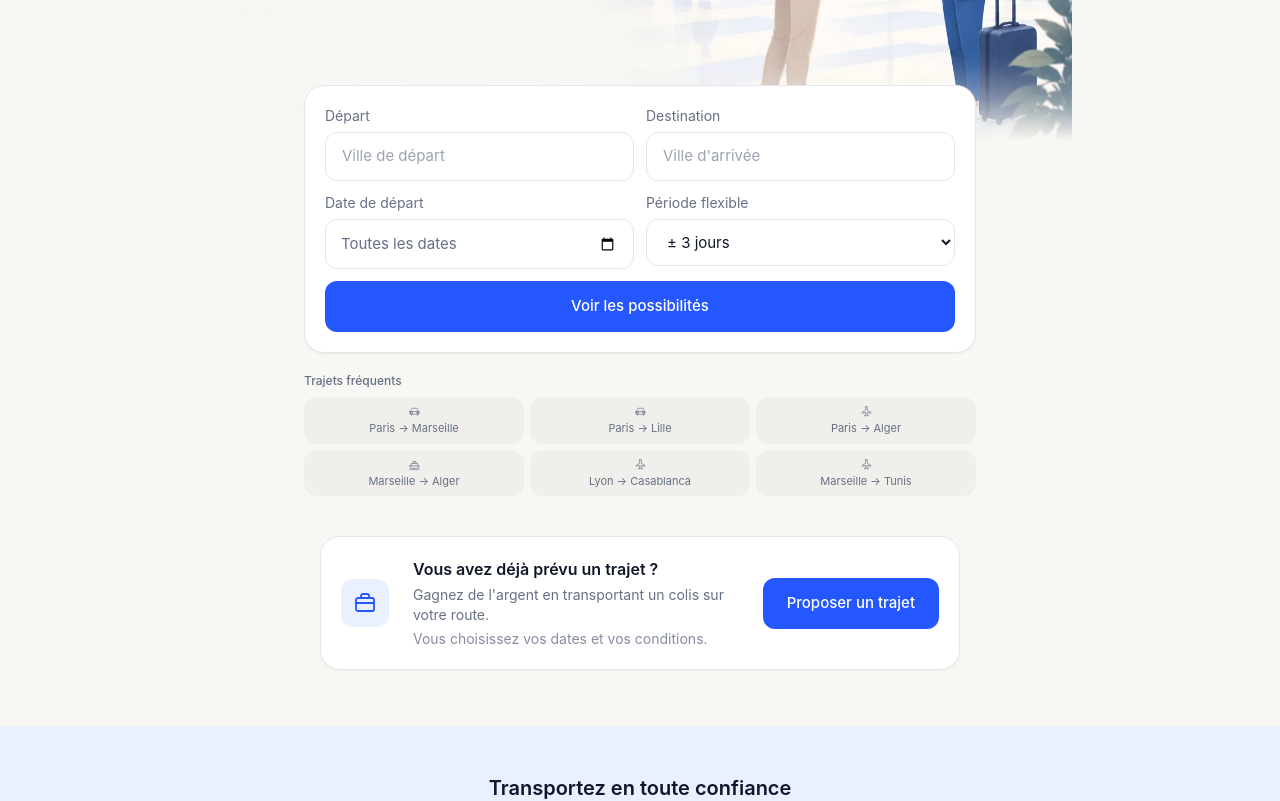
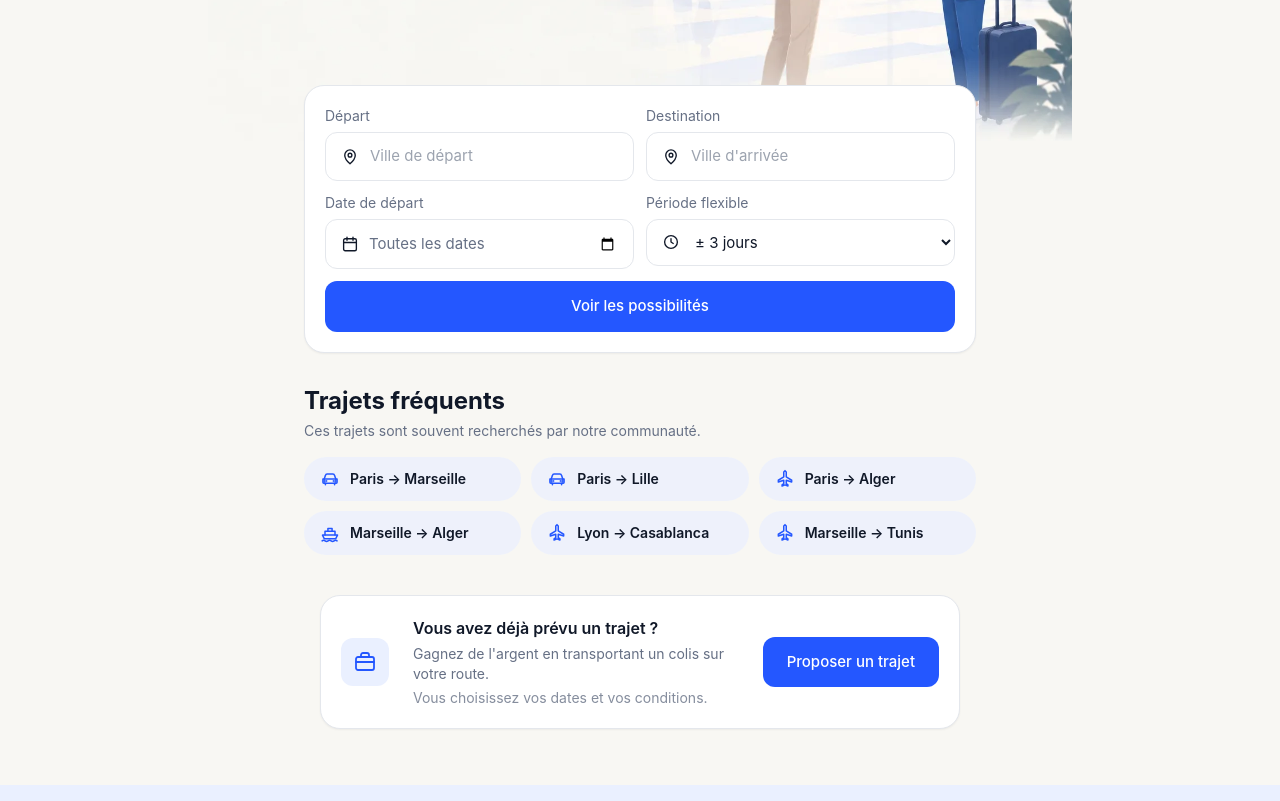
Before and after one commit to deen-tag/Coliz, a Next.js app: page / in a window 1280 px wide. Shown: the part 540-1341 px from the top of the page. Built offline with nearby package versions, Linux system fonts and the light colour scheme; no server answers.

Commit message:
Pastilles trajets et icones formulaire

```diff
--- a/src/app/page.tsx
+++ b/src/app/page.tsx
@@ -5,7 +5,7 @@ import { getServerSession } from "next-auth";
 import { authOptions } from "@/server/auth/options";
 import { Logo } from "@/components/logo";
 import { PrimaryButton, Card } from "@/components/ui";
-import { ShieldIcon, LockIcon, MapPinIcon, CheckBadgeIcon, SuitcaseIcon, CarIcon, PlaneIcon, FerryIcon } from "@/components/icons";
+import { ShieldIcon, LockIcon, MapPinIcon, CheckBadgeIcon, SuitcaseIcon, CalendarIcon, ClockIcon, CarIcon, PlaneIcon, FerryIcon } from "@/components/icons";
 
 // Trajets réels les plus concernés par la diaspora maghrébine en France
 // (Paris, Marseille, Lyon, Lille) — à titre indicatif, non cliquables.
@@ -106,19 +106,22 @@ export default async function HomePage() {
                 <Field name="to" label="Destination" placeholder="Ville d'arrivée" />
               </div>
               <div className="grid grid-cols-2 gap-3">
-                <DateField name="date" label="Date de départ" placeholder="Toutes les dates" />
+                <DateField name="date" label="Date de départ" placeholder="Toutes les dates" icon={<CalendarIcon size={18} />} />
                 <label className="block">
                   <span className="block text-sm text-ink-muted mb-1.5 whitespace-nowrap">Période flexible</span>
+                  <span className="relative block">
+                    <ClockIcon size={18} className="pointer-events-none absolute left-4 top-1/2 -translate-y-1/2 text-ink" />
                     <select
                       name="flex"
                       defaultValue="3"
-                    className="w-full rounded-control border border-line bg-surface px-4 py-3 text-[15px] focus:outline-none focus:ring-2 focus:ring-primary/40"
+                      className="w-full rounded-control border border-line bg-surface pl-11 pr-4 py-3 text-[15px] focus:outline-none focus:ring-2 focus:ring-primary/40"
                     >
                       <option value="0">Date exacte</option>
                       <option value="3">± 3 jours</option>
                       <option value="7">± 7 jours</option>
                       <option value="15">± 15 jours</option>
                     </select>
+                  </span>
                 </label>
               </div>
               <PrimaryButton type="submit">Voir les possibilités</PrimaryButton>
@@ -127,16 +130,19 @@ export default async function HomePage() {
 
           {/* Purement informatif (pas de lien/clic) : juste montrer la diversité
               des trajets et des modes couverts par Coliz. */}
-          <div className="mt-5">
-            <p className="text-xs font-medium text-ink-muted mb-2">Trajets fréquents</p>
-            <div className="grid grid-cols-3 gap-1.5">
+          <div className="mt-8">
+            <h2 className="text-xl sm:text-2xl font-bold text-ink">Trajets fréquents</h2>
+            <p className="text-sm text-ink-muted mt-1 mb-4">
+              Ces trajets sont souvent recherchés par notre communauté.
+            </p>
+            <div className="grid grid-cols-2 sm:grid-cols-3 gap-2.5">
               {FREQUENT_ROUTES.map(({ route, mode }) => (
                 <span
                   key={route}
-                  className="flex flex-col items-center justify-center gap-1 rounded-control bg-black/[0.03] px-1.5 py-2 text-center"
+                  className="flex items-center gap-2.5 rounded-full bg-primary-light/70 px-4 py-3 text-[13px] sm:text-sm font-semibold text-ink"
                 >
-                  <TransportModeIcon mode={mode} size={13} className="text-ink-muted/70 shrink-0" />
-                  <span className="text-[11px] leading-tight text-ink-muted">{route}</span>
+                  <TransportModeIcon mode={mode} size={20} className="text-primary shrink-0" />
+                  <span className="leading-tight">{route}</span>
                 </span>
               ))}
             </div>
@@ -208,10 +214,13 @@ function Field({ label, ...props }: { label: string } & React.InputHTMLAttribute
   return (
     <label className="block">
       <span className="block text-sm text-ink-muted mb-1.5">{label}</span>
+      <span className="relative block">
+        <MapPinIcon size={18} className="pointer-events-none absolute left-4 top-1/2 -translate-y-1/2 text-ink" />
         <input
-        className="w-full rounded-control border border-line bg-surface px-4 py-3 text-[15px] focus:outline-none focus:ring-2 focus:ring-primary/40"
+          className="w-full rounded-control border border-line bg-surface pl-11 pr-4 py-3 text-[15px] focus:outline-none focus:ring-2 focus:ring-primary/40"
           {...props}
         />
+      </span>
     </label>
   );
 }
--- a/src/components/date-field.tsx
+++ b/src/components/date-field.tsx
@@ -1,6 +1,6 @@
 "use client";
 
-import { useState } from "react";
+import { useState, type ReactNode } from "react";
 
 // Champ date avec un texte visible quand il est vide : sur Android, une date
 // non renseignée s'affiche comme une case blanche sans indication.
@@ -11,6 +11,7 @@ export function DateField({
   onChange,
   placeholder = "Choisir une date",
   className = "",
+  icon,
 }: {
   label: string;
   name?: string;
@@ -18,6 +19,7 @@ export function DateField({
   onChange?: (value: string) => void;
   placeholder?: string;
   className?: string;
+  icon?: ReactNode;
 }) {
   const [inner, setInner] = useState("");
   const current = value !== undefined ? value : inner;
@@ -26,6 +28,9 @@ export function DateField({
     <label className="block">
       <span className="block text-sm text-ink-muted mb-1.5 whitespace-nowrap">{label}</span>
       <span className="relative block">
+        {icon && (
+          <span className="pointer-events-none absolute left-4 top-1/2 -translate-y-1/2 text-ink">{icon}</span>
+        )}
         <input
           type="date"
           name={name}
@@ -34,12 +39,12 @@ export function DateField({
             setInner(e.target.value);
             onChange?.(e.target.value);
           }}
-          className={`w-full rounded-control border border-line bg-surface px-4 py-3 text-[15px] focus:outline-none focus:ring-2 focus:ring-primary/40 ${
+          className={`w-full rounded-control border border-line bg-surface ${icon ? "pl-11 pr-4" : "px-4"} py-3 text-[15px] focus:outline-none focus:ring-2 focus:ring-primary/40 ${
             current ? "" : "text-transparent"
           } ${className}`}
         />
         {!current && (
-          <span className="pointer-events-none absolute inset-y-0 left-4 flex items-center text-[15px] text-ink-muted">
+          <span className={`pointer-events-none absolute inset-y-0 ${icon ? "left-11" : "left-4"} flex items-center text-[15px] text-ink-muted`}>
             {placeholder}
           </span>
         )}
```
Lines whose indentation alone changed are shown as unchanged.
